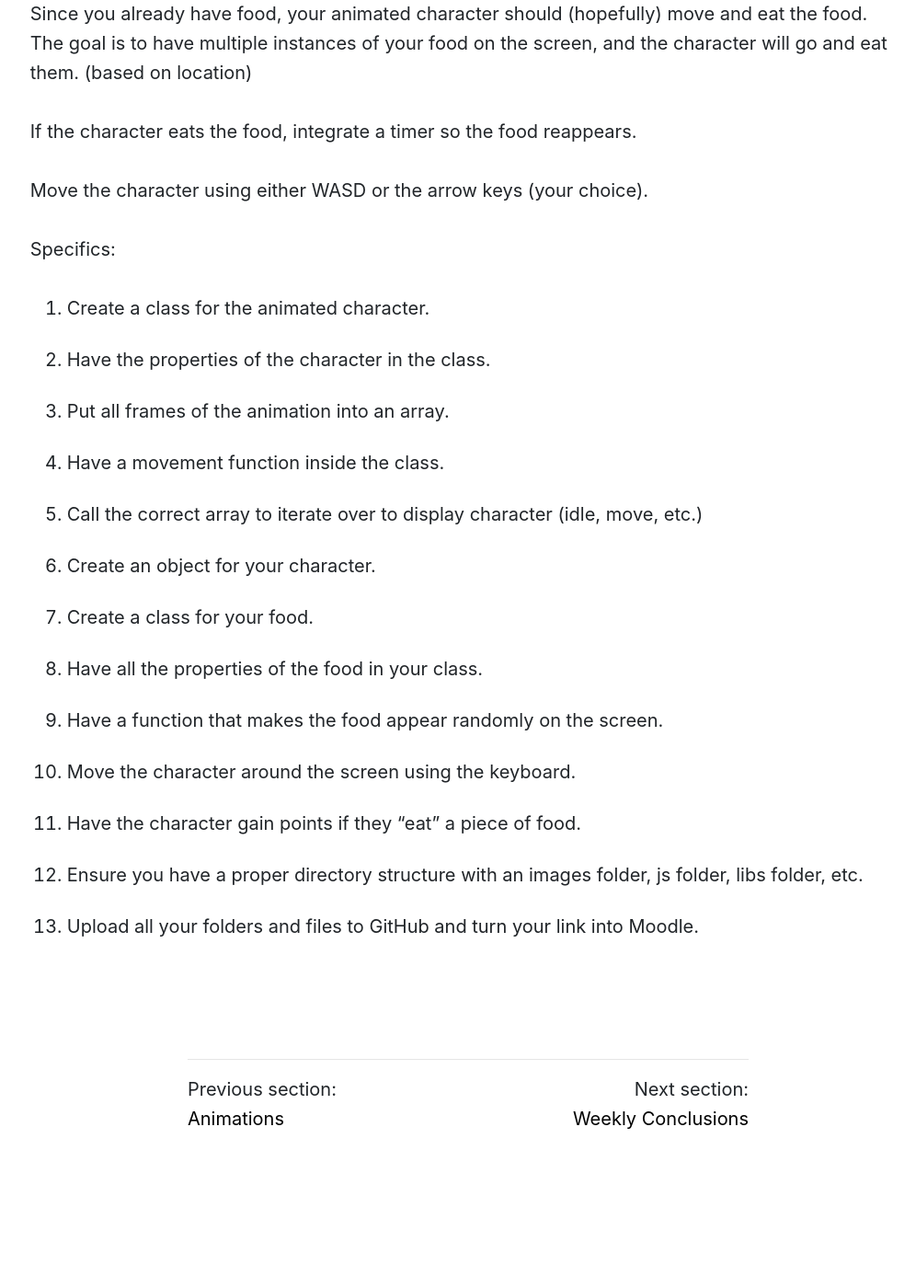
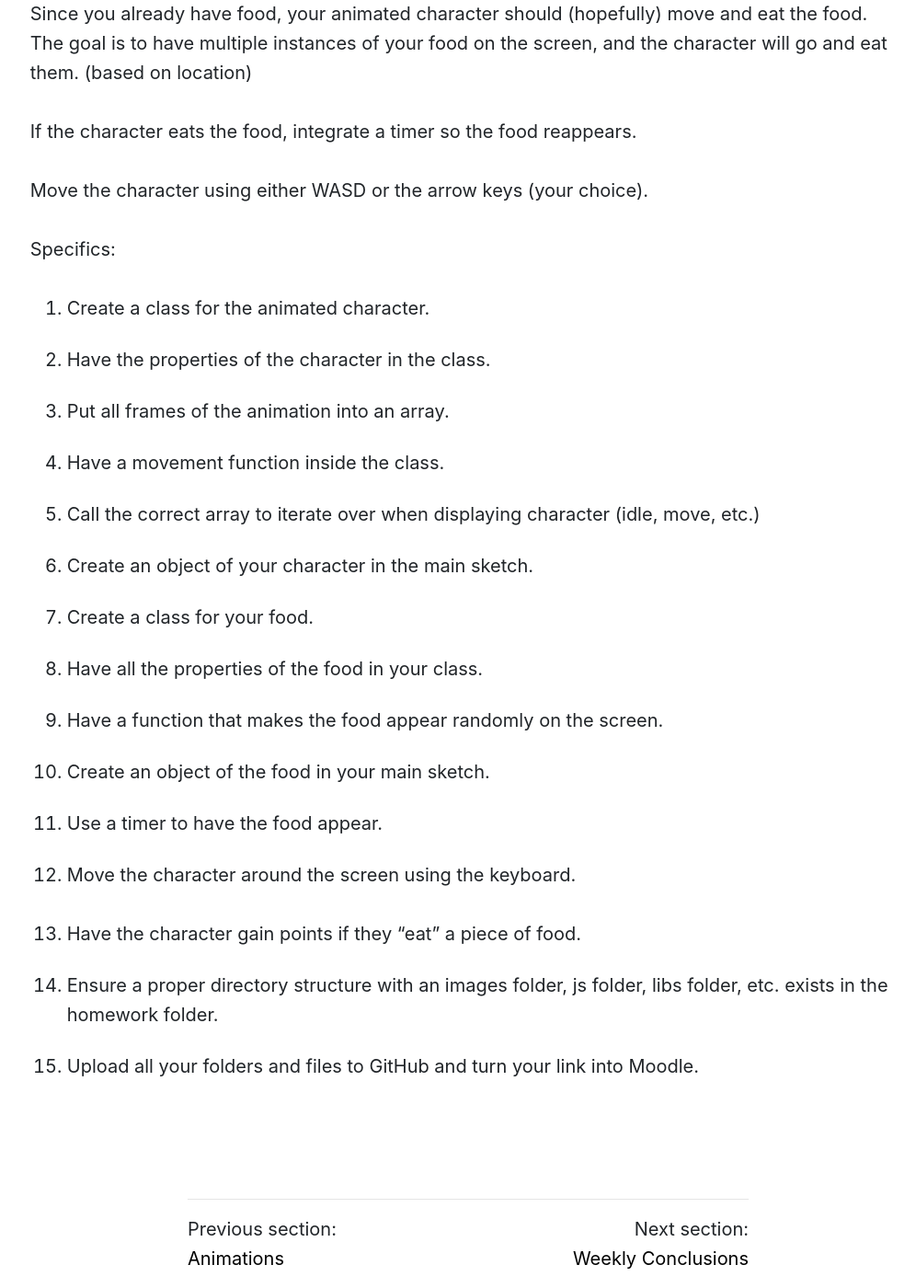
Before and after one commit to Montana-Media-Arts/220-creative-coding2-Spring2023, a Jekyll site: the page built from modules/week-4/_posts/2010-01-01-homework.md, in a window 1280 px wide and 1400 px high, scrolled down 678 px. Shown: the whole window at 92% size, without its empty margins (131-1127 px from the left). Built offline with Jekyll 4.4.1, drawn with Linux system fonts in a browser that asks for light colours; nearby versions of some CDN libraries; comment, search, counter and statistics services are not loaded; before the commit the page ends 1926 px from its top, so only the background shows below that.

Commit message:
Update 2010-01-01-homework.md

```diff
--- a/modules/week-4/_posts/2010-01-01-homework.md
+++ b/modules/week-4/_posts/2010-01-01-homework.md
@@ -33,12 +33,15 @@ Specifics:
 2. Have the properties of the character in the class.
 3. Put all frames of the animation into an array.
 4. Have a movement function inside the class.
-5. Call the correct array to iterate over to display character (idle, move, etc.)
-6. Create an object for your character.
+5. Call the correct array to iterate over when displaying character (idle, move, etc.)
+6. Create an object of your character in the main sketch.
 7. Create a class for your food.
 8. Have all the properties of the food in your class.
 9. Have a function that makes the food appear randomly on the screen.
-10. Move the character around the screen using the keyboard.
-11. Have the character gain points if they "eat" a piece of food.
-12. Ensure you have a proper directory structure with an images folder, js folder, libs folder, etc.
-13. Upload all your folders and files to GitHub and turn your link into Moodle.
+10. Create an object of the food in your main sketch.
+11. Use a timer to have the food appear.
+12. Move the character around the screen using the keyboard.
+
+13. Have the character gain points if they "eat" a piece of food.
+14. Ensure a proper directory structure with an images folder, js folder, libs folder, etc. exists in the homework folder.
+15. Upload all your folders and files to GitHub and turn your link into Moodle.
```
